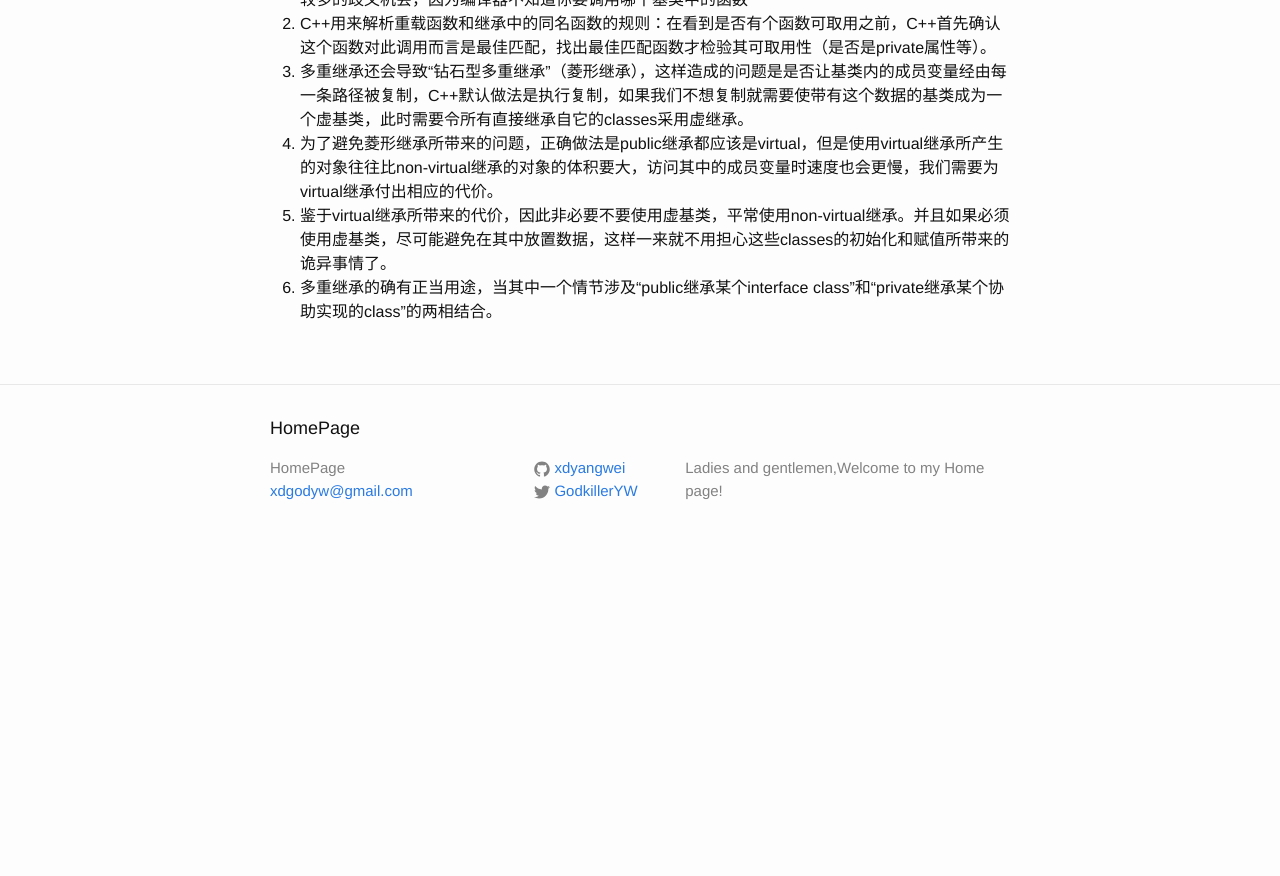
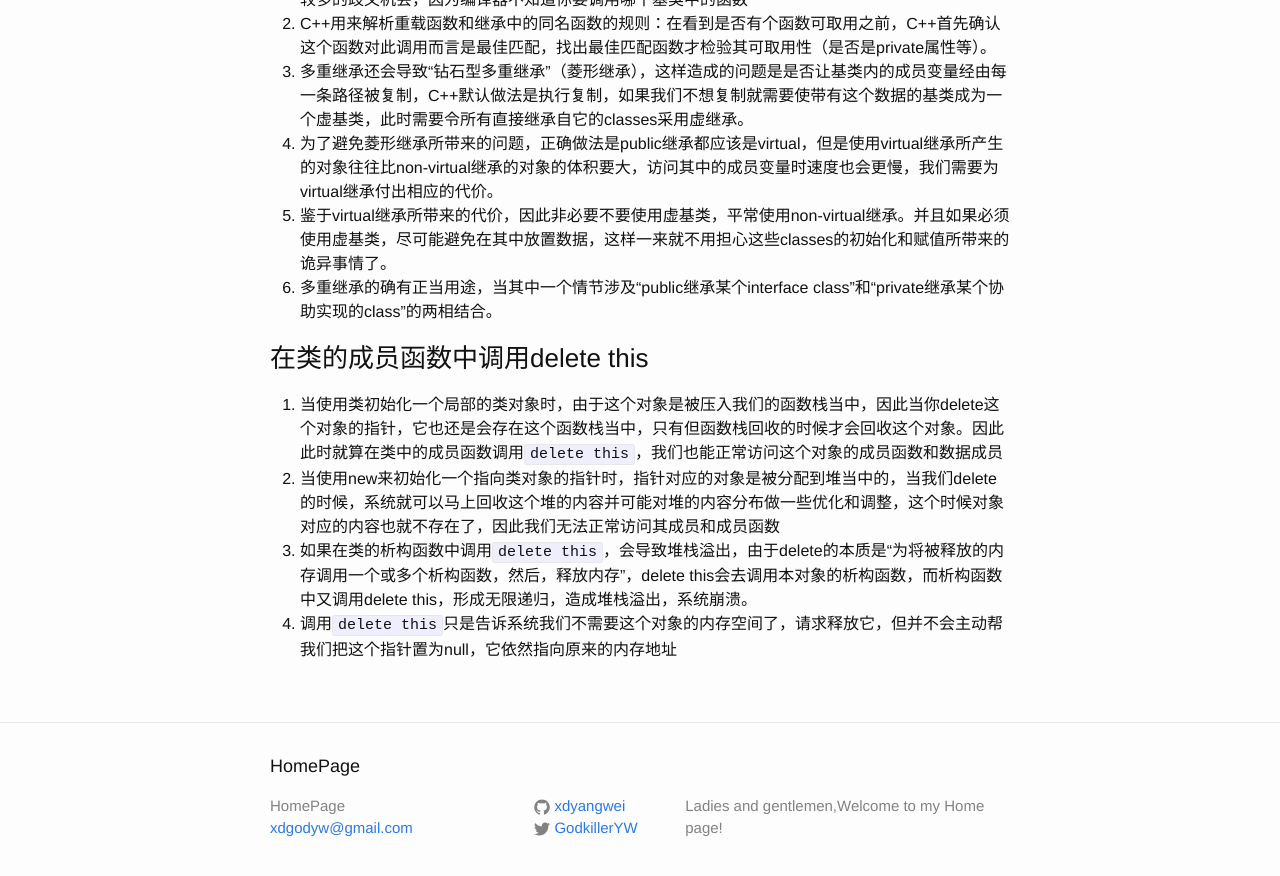
Before and after one commit to xdyangwei/xdyangwei.github.io, a Jekyll site: the page built from _posts/2019-6-3-继承与面向对象设计.md, in a window 1280 px wide and 900 px high, scrolled down 2426 px. Shown: the top 876 px of the window. Built offline with Jekyll 4.4.1, drawn with Linux system fonts in a browser that asks for light colours; our own code applies the rules of GitHub Pages for plain Markdown files; before the commit the page ends 2988 px from its top, so only the background shows below that.

Commit message:
add the tips of delete this in member function

```diff
--- a/_posts/2019-6-3-继承与面向对象设计.md
+++ b/_posts/2019-6-3-继承与面向对象设计.md
@@ -58,3 +58,9 @@
 4. 为了避免菱形继承所带来的问题，正确做法是public继承都应该是virtual，但是使用virtual继承所产生的对象往往比non-virtual继承的对象的体积要大，访问其中的成员变量时速度也会更慢，我们需要为virtual继承付出相应的代价。
 5. 鉴于virtual继承所带来的代价，因此非必要不要使用虚基类，平常使用non-virtual继承。并且如果必须使用虚基类，尽可能避免在其中放置数据，这样一来就不用担心这些classes的初始化和赋值所带来的诡异事情了。
 6. 多重继承的确有正当用途，当其中一个情节涉及“public继承某个interface class”和“private继承某个协助实现的class”的两相结合。
+
+### 在类的成员函数中调用delete this
+1. 当使用类初始化一个局部的类对象时，由于这个对象是被压入我们的函数栈当中，因此当你delete这个对象的指针，它也还是会存在这个函数栈当中，只有但函数栈回收的时候才会回收这个对象。因此此时就算在类中的成员函数调用`delete this`，我们也能正常访问这个对象的成员函数和数据成员
+2. 当使用new来初始化一个指向类对象的指针时，指针对应的对象是被分配到堆当中的，当我们delete的时候，系统就可以马上回收这个堆的内容并可能对堆的内容分布做一些优化和调整，这个时候对象对应的内容也就不存在了，因此我们无法正常访问其成员和成员函数
+3. 如果在类的析构函数中调用`delete this`，会导致堆栈溢出，由于delete的本质是“为将被释放的内存调用一个或多个析构函数，然后，释放内存”，delete this会去调用本对象的析构函数，而析构函数中又调用delete this，形成无限递归，造成堆栈溢出，系统崩溃。
+4. 调用`delete this`只是告诉系统我们不需要这个对象的内存空间了，请求释放它，但并不会主动帮我们把这个指针置为null，它依然指向原来的内存地址
```
